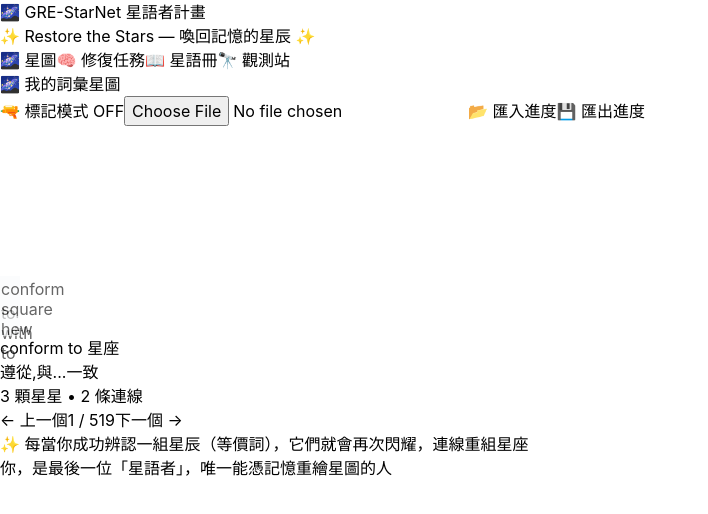
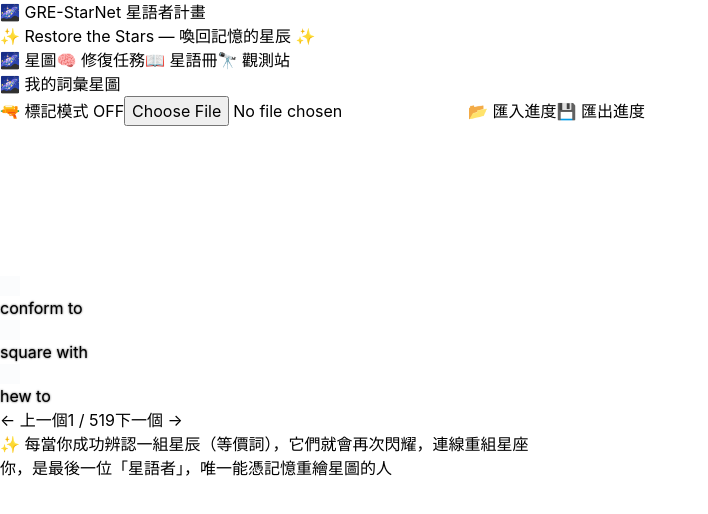
Before and after one commit to Jason9339/GRE-StarNet, a React (Vite) app: page / in a window 1280 px wide. Shown: the top 514 px of the page, without its empty margins (0-708 px from the left). Built offline with nearby package versions, Linux system fonts and the light colour scheme.

Commit message:
Adjust star map layout

```diff
--- a/src/components/StarMap.jsx
+++ b/src/components/StarMap.jsx
@@ -193,7 +193,7 @@ function StarMap() {
     positionsRef.current = positions;
 
     return (
-      <div className="relative w-full h-96 bg-gradient-to-br from-slate-900 via-blue-900 to-indigo-900 rounded-lg overflow-hidden">
+      <div className="relative w-full h-[600px] bg-gradient-to-br from-slate-900 via-blue-900 to-indigo-900 rounded-lg overflow-hidden">
         {/* 魔幻星空背景效果 */}
         <div className="absolute inset-0 opacity-30">
           {[...Array(50)].map((_, i) => {
@@ -280,13 +280,14 @@ function StarMap() {
               onClick={() => handleStarClick(star.word, position)}
               onDoubleClick={() => handleStarDoubleClick(star.word)}
             >
-              <div
-                className="rounded-full border-solid flex items-center justify-center overflow-hidden transition-all duration-300"
-                style={getStarStyle(star.word)}
-              >
+              <div className="relative">
+                <div
+                  className="rounded-full border-solid transition-all duration-300"
+                  style={getStarStyle(star.word)}
+                />
                 <span
-                  className={`font-bold text-center leading-tight ${isMainStar ? 'text-lg' : 'text-xs'} text-black block w-full px-0.5 overflow-hidden whitespace-nowrap text-ellipsis`}
-                  style={{ textShadow: '0 0 2px rgba(255,255,255,0.9)' }}
+                  className={`absolute left-full ml-1 top-1/2 -translate-y-1/2 font-bold ${isMainStar ? 'text-lg' : 'text-xs'} text-white whitespace-nowrap`}
+                  style={{ textShadow: '0 0 2px rgba(0,0,0,0.8)' }}
                 >
                   {star.word}
                 </span>
@@ -294,19 +295,6 @@ function StarMap() {
             </div>
           );
         })}
-
-        {/* 星座名稱 */}
-        <div className="absolute top-4 left-4 bg-black bg-opacity-50 text-white px-4 py-2 rounded-lg">
-          <h3 className="text-lg font-bold">
-            {mainStar.word} 星座
-          </h3>
-          <p className="text-sm opacity-80 mb-1">
-            {mainStar.meaning}
-          </p>
-          <p className="text-xs opacity-60">
-            {stars.length} 顆星星 • {currentConstellation.connections ? currentConstellation.connections.length : 0} 條連線
-          </p>
-        </div>
 
         {/* 翻頁控制 */}
         <div className="absolute bottom-4 left-1/2 transform -translate-x-1/2 flex items-center gap-4 bg-black bg-opacity-50 text-white px-6 py-3 rounded-full">
```
